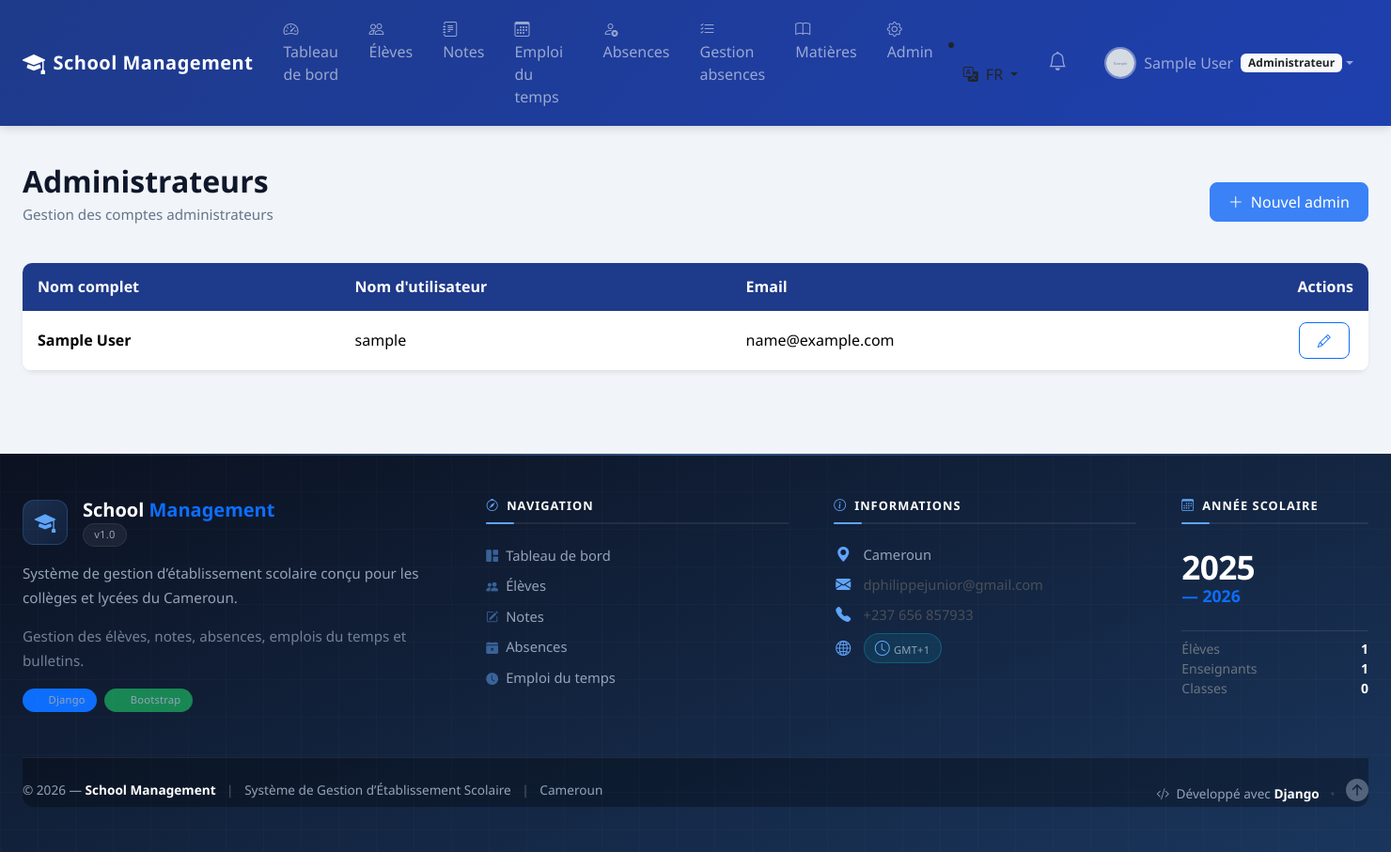
After one commit to DefoPhilippe06/school-management, a Django app: page /accounts/admins/ in a window 1480 px wide. The commit adds this page. Shown: the whole page at 94% size. Run offline with Django 5.2, Linux system fonts and the light colour scheme; a user stored in the database is signed in; tables that the repository leaves empty hold one stand-in row (values such as "Sample post"); grey boxes marked "Sample" are stand-in pictures; parts of the project's set-up code (start-up, migrations or seed data) failed here and were passed over.

Commit message:
feat: CRUD admins + mots de passe uniques (admins & enseignants)

```diff
--- a/accounts/urls.py
+++ b/accounts/urls.py
@@ -9,4 +9,7 @@ urlpatterns = [
     path('enseignant/', views.teacher_dashboard, name='teacher_dashboard'),
     path('notification/<int:pk>/read/', views.mark_notification_read, name='mark_notification_read'),
     path('notifications/read-all/', views.mark_all_notifications_read, name='mark_all_notifications_read'),
+    path('admins/', views.admin_list, name='admin_list'),
+    path('admins/save/', views.admin_save, name='admin_save'),
+    path('admins/delete/<int:pk>/', views.admin_delete, name='admin_delete'),
 ]
--- a/accounts/views.py
+++ b/accounts/views.py
@@ -122,3 +122,81 @@ def mark_all_notifications_read(request):
     Notification.objects.filter(recipient=request.user, is_read=False).update(is_read=True)
     messages.success(request, "Toutes les notifications ont été marquées comme lues.")
     return redirect(request.META.get('HTTP_REFERER', 'dashboard'))
+
+from django.contrib.auth import get_user_model
+from accounts.decorators import role_required
+from accounts.password_utils import generate_password, send_credentials_email
+
+User = get_user_model()
+
+
+@login_required
+@role_required('ADMIN')
+def admin_list(request):
+    admins = User.objects.filter(role=User.Role.ADMIN).order_by('last_name', 'first_name')
+    return render(request, 'accounts/admin_list.html', {'admins': admins})
+
+
+@login_required
+@role_required('ADMIN')
+def admin_save(request):
+    if request.method == 'POST':
+        admin_id = request.POST.get('admin_id')
+        first_name = request.POST.get('first_name', '').strip()
+        last_name = request.POST.get('last_name', '').strip()
+        username = request.POST.get('username', '').strip()
+        email = request.POST.get('email', '').strip()
+
+        if admin_id:
+            admin = get_object_or_404(User, id=admin_id, role=User.Role.ADMIN)
+            admin.first_name = first_name
+            admin.last_name = last_name
+            admin.email = email
+            if username and username != admin.username:
+                if User.objects.filter(username=username).exclude(pk=admin.pk).exists():
+                    messages.error(request, "Ce nom d'utilisateur existe déjà.")
+                    return redirect('admin_list')
+                admin.username = username
+            admin.save()
+            messages.success(request, f"Administrateur {admin.get_full_name()} modifié.")
+        else:
+            if User.objects.filter(username=username).exists():
+                messages.error(request, "Ce nom d'utilisateur existe déjà.")
+                return redirect('admin_list')
+
+            raw_password = generate_password()
+            admin = User.objects.create_user(
+                username=username,
+                email=email,
+                first_name=first_name,
+                last_name=last_name,
+                role=User.Role.ADMIN,
+                password=raw_password,
+            )
+            email_sent = send_credentials_email(admin, raw_password)
+            if email_sent:
+                messages.success(
+                    request,
+                    f"Admin {admin.get_full_name()} créé. Identifiants envoyés à {email}."
+                )
+            else:
+                messages.success(
+                    request,
+                    f"Admin {admin.get_full_name()} créé. Mot de passe : {raw_password} "
+                    f"(aucun email — notez-le)."
+                )
+
+    return redirect('admin_list')
+
+
+@login_required
+@role_required('ADMIN')
+def admin_delete(request, pk):
+    admin = get_object_or_404(User, pk=pk, role=User.Role.ADMIN)
+    if admin.pk == request.user.pk:
+        messages.error(request, "Vous ne pouvez pas supprimer votre propre compte.")
+        return redirect('admin_list')
+    name = admin.get_full_name() or admin.username
+    admin.delete()
+    messages.success(request, f"Administrateur {name} supprimé.")
+    return redirect('admin_list')
--- /dev/null
+++ b/templates/accounts/admin_list.html
@@ -0,0 +1,123 @@
+{% extends 'base/base.html' %}
+
+{% block title %}Administrateurs{% endblock %}
+
+{% block content %}
+<div class="d-flex justify-content-between align-items-center mb-4">
+    <div>
+        <h2 class="page-title">Administrateurs</h2>
+        <p class="page-subtitle">Gestion des comptes administrateurs</p>
+    </div>
+    <button class="btn btn-primary" onclick="openAdminModal()">
+        <i class="bi bi-plus-lg me-1"></i> Nouvel admin
+    </button>
+</div>
+
+<div class="card shadow-sm">
+    <div class="card-body p-0">
+        <div class="table-responsive">
+            <table class="table table-hover mb-0">
+                <thead>
+                    <tr>
+                        <th>Nom complet</th>
+                        <th>Nom d'utilisateur</th>
+                        <th>Email</th>
+                        <th class="text-end">Actions</th>
+                    </tr>
+                </thead>
+                <tbody>
+                    {% for a in admins %}
+                    <tr>
+                        <td class="fw-semibold">{{ a.get_full_name|default:"—" }}</td>
+                        <td>{{ a.username }}</td>
+                        <td>{{ a.email|default:"—" }}</td>
+                        <td class="text-end">
+                            <button class="btn btn-sm btn-outline-primary me-1"
+                                    onclick="openAdminModal(
+                                        {{ a.id }},
+                                        '{{ a.first_name|escapejs }}',
+                                        '{{ a.last_name|escapejs }}',
+                                        '{{ a.username|escapejs }}',
+                                        '{{ a.email|escapejs }}'
+                                    )">
+                                <i class="bi bi-pencil"></i>
+                            </button>
+                            {% if a.id != request.user.id %}
+                            <a href="{% url 'admin_delete' a.id %}"
+                               class="btn btn-sm btn-outline-danger"
+                               onclick="return confirm('Supprimer {{ a.username }} ?')">
+                                <i class="bi bi-trash"></i>
+                            </a>
+                            {% endif %}
+                        </td>
+                    </tr>
+                    {% empty %}
+                    <tr>
+                        <td colspan="4" class="text-center text-muted py-5">Aucun administrateur</td>
+                    </tr>
+                    {% endfor %}
+                </tbody>
+            </table>
+        </div>
+    </div>
+</div>
+
+<!-- Modal Admin -->
+<div class="modal fade" id="adminModal" tabindex="-1">
+    <div class="modal-dialog">
+        <div class="modal-content">
+            <form method="post" action="{% url 'admin_save' %}">
+                {% csrf_token %}
+                <input type="hidden" name="admin_id" id="admin_id">
+                <div class="modal-header">
+                    <h5 class="modal-title" id="adminModalTitle">Nouvel administrateur</h5>
+                    <button type="button" class="btn-close" data-bs-dismiss="modal"></button>
+                </div>
+                <div class="modal-body">
+                    <div class="row g-3">
+                        <div class="col-md-6">
+                            <label class="form-label">Prénom</label>
+                            <input type="text" name="first_name" id="admin_first_name" class="form-control" required>
+                        </div>
+                        <div class="col-md-6">
+                            <label class="form-label">Nom</label>
+                            <input type="text" name="last_name" id="admin_last_name" class="form-control" required>
+                        </div>
+                        <div class="col-md-6">
+                            <label class="form-label">Nom d'utilisateur</label>
+                            <input type="text" name="username" id="admin_username" class="form-control" required>
+                        </div>
+                        <div class="col-md-6">
+                            <label class="form-label">Email</label>
+                            <input type="email" name="email" id="admin_email" class="form-control"
+                                   placeholder="Pour recevoir le mot de passe">
+                        </div>
+                    </div>
+                    <p class="small text-muted mt-3 mb-0">
+                        À la création, un mot de passe unique est généré et envoyé par email si une adresse est renseignée.
+                    </p>
+                </div>
+                <div class="modal-footer">
+                    <button type="button" class="btn btn-outline-secondary" data-bs-dismiss="modal">Annuler</button>
+                    <button type="submit" class="btn btn-primary">Enregistrer</button>
+                </div>
+            </form>
+        </div>
+    </div>
+</div>
+{% endblock %}
+
+{% block extra_js %}
+<script>
+function openAdminModal(id, first, last, username, email) {
+    document.getElementById('admin_id').value = id || '';
+    document.getElementById('admin_first_name').value = first || '';
+    document.getElementById('admin_last_name').value = last || '';
+    document.getElementById('admin_username').value = username || '';
+    document.getElementById('admin_email').value = email || '';
+    document.getElementById('admin_username').readOnly = !!id;
+    document.getElementById('adminModalTitle').innerText = id ? 'Modifier l\'administrateur' : 'Nouvel administrateur';
+    new bootstrap.Modal(document.getElementById('adminModal')).show();
+}
+</script>
+{% endblock %}
```
Also changed, not shown: accounts/password_utils.py (added, +40 -0 lines), teachers/views.py (+15 -2 lines), templates/accounts/dashboard.html (+14 -0 lines).
